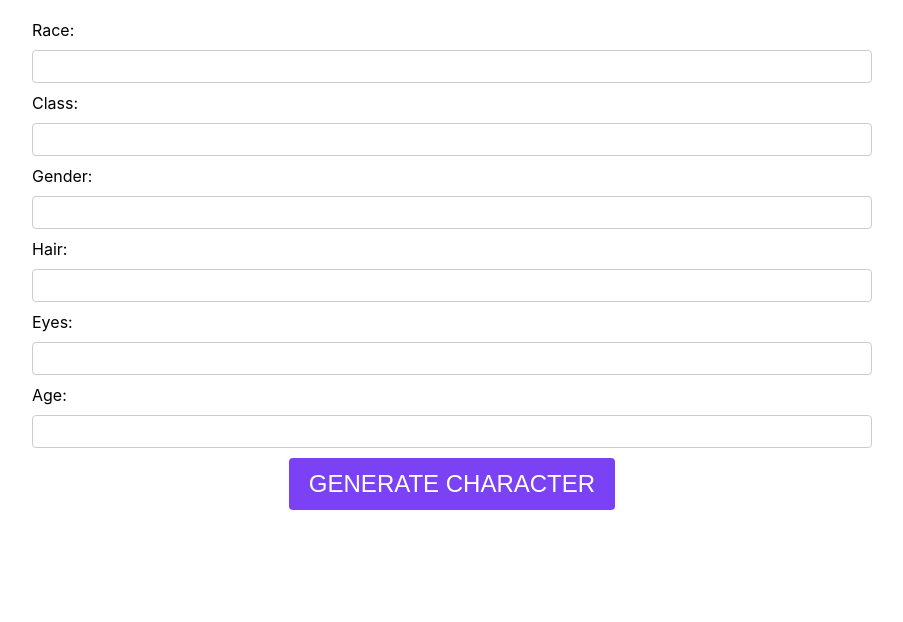
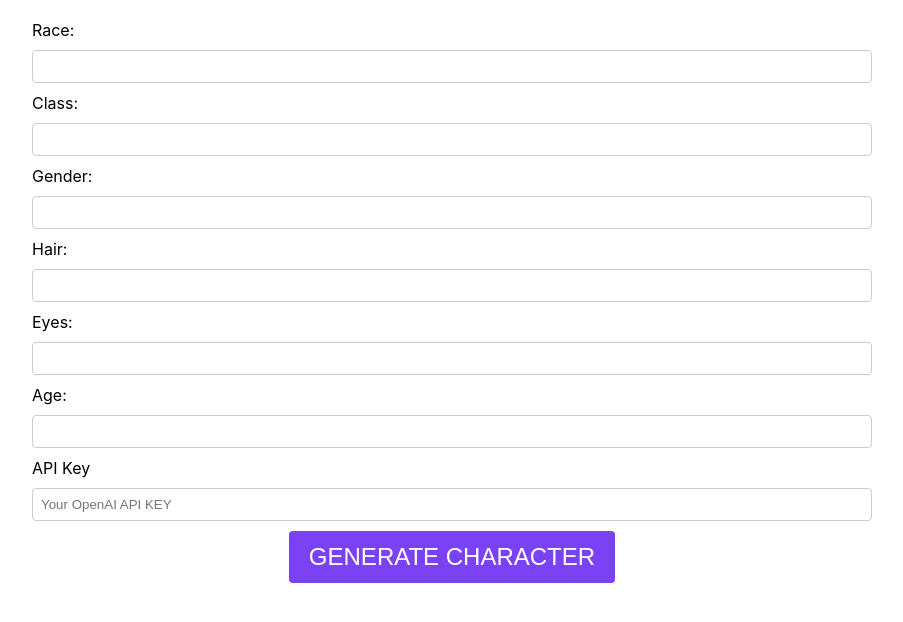
Before and after one commit to nathaliafab/FantasyLab, a React (Create React App) app in the folder my-app/: page /character in a window 1280 px wide. Shown: the top 622 px of the page, without its empty margins (188-1091 px from the left). Built offline with nearby package versions, Linux system fonts and the light colour scheme.

Commit message:
feature(userAPIKEY): fix apikey parameter

```diff
--- a/my-app/src/pages/GenerateCharacter/index.jsx
+++ b/my-app/src/pages/GenerateCharacter/index.jsx
@@ -12,17 +12,22 @@ function GenerateCharacter() {
   const [age, setAge] = useState('');
   const [imageUrl, setImageUrl] = useState([]);
   const [isLoading, setIsLoading] = useState(false);
+  const [apiKey, setApiKey] = useState('');
 
   const generatePrompt = () => {
     return `portrait, detailed face, full body, ${race}, ${rclass}, ${gender}, ${hair} hair, realistic detailed ${eyes} eyes, ${age}, detailed face, face, realistic, intricate, detailed, nice colors, hd, 4k, nice background, high fantasy, high quality, epic, vibrant, professional majestic oil painting by fantasy art book illustrators, volumetric lighting, dramatic, fantasy portraits, rpg portraits, character portrait, digital art`;
   }
 
   const generateImage = async () => {
+    if(apiKey === ''){
+      alert('Insert you API KEY!')
+      return
+    }
     setIsLoading(true);
 
     const { Configuration, OpenAIApi } = require("openai");
     const configuration = new Configuration({
-      apiKey: key,
+      apiKey: apiKey,
     });
 
     const openai = new OpenAIApi(configuration);
@@ -71,6 +76,11 @@ function GenerateCharacter() {
         <input type="text" value={age} onChange={e => setAge(e.target.value)} required />
       </div>
 
+      <div>
+          <label>API Key</label>
+          <input placeholder="Your OpenAI API KEY" type="text" value={apiKey} onChange={e => setApiKey(e.target.value)} />
+      </div>
+
       <button onClick={generateImage}>Generate character</button>
 
       <div className="image-container">
--- a/my-app/src/pages/GenerateStory/index.jsx
+++ b/my-app/src/pages/GenerateStory/index.jsx
@@ -7,7 +7,7 @@ function GenerateStory() {
     const [isLoading, setIsLoading] = useState(false);
     const [ambiance, setAmbiance] = useState('');
     const [theme, setTheme] = useState('');
-    const [imageUrl, setImageUrl] = useState(['']);
+    const [imageUrl, setImageUrl] = useState([]);
     const [scenarioDescription, setScenarioDescription] = useState('');
     const [otherInfo, setOtherInfo] = useState('');
     const [charNames, setCharNames] = useState('');
```
